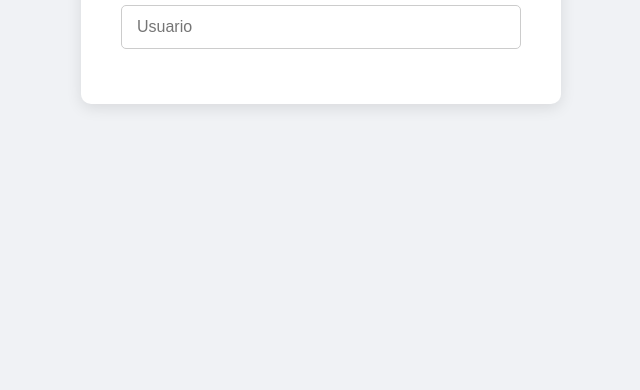
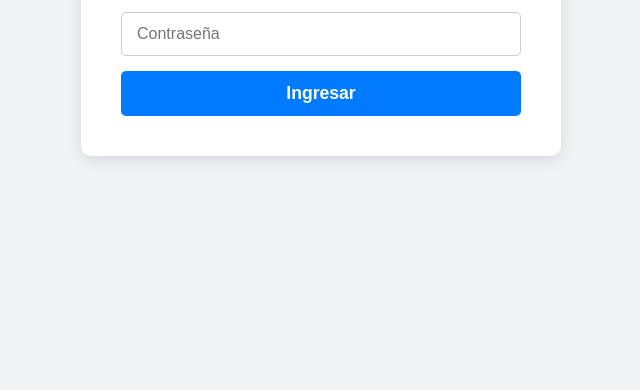
Before and after one commit to darlyjarring/urvaseojarrin, a website: page frontend/index.html in a window 1280 px wide. Shown: the part 410-800 px from the top of the page, without its empty margins (319-959 px from the left). Drawn offline with Linux system fonts and the light colour scheme.

Commit message:
Update index.html

```diff
--- a/frontend/index.html
+++ b/frontend/index.html
@@ -92,7 +92,7 @@
     <div class="form-box">
       <input id="username" placeholder="Usuario">
     </div>
-    <div class="form-box hidden" id="passwordBox">
+    <div class="form-box" id="passwordBox">
       <input id="password" type="password" placeholder="Contraseña">
     </div>
 
@@ -101,7 +101,7 @@
       <ul id="placa-list"></ul>
     </div>
 
-    <button onclick="login()" id="loginButton" class="hidden">Ingresar</button>
+    <button onclick="login()" id="loginButton">Ingresar</button>
   </div>
 
   <script src="js/app.js"></script>
```
